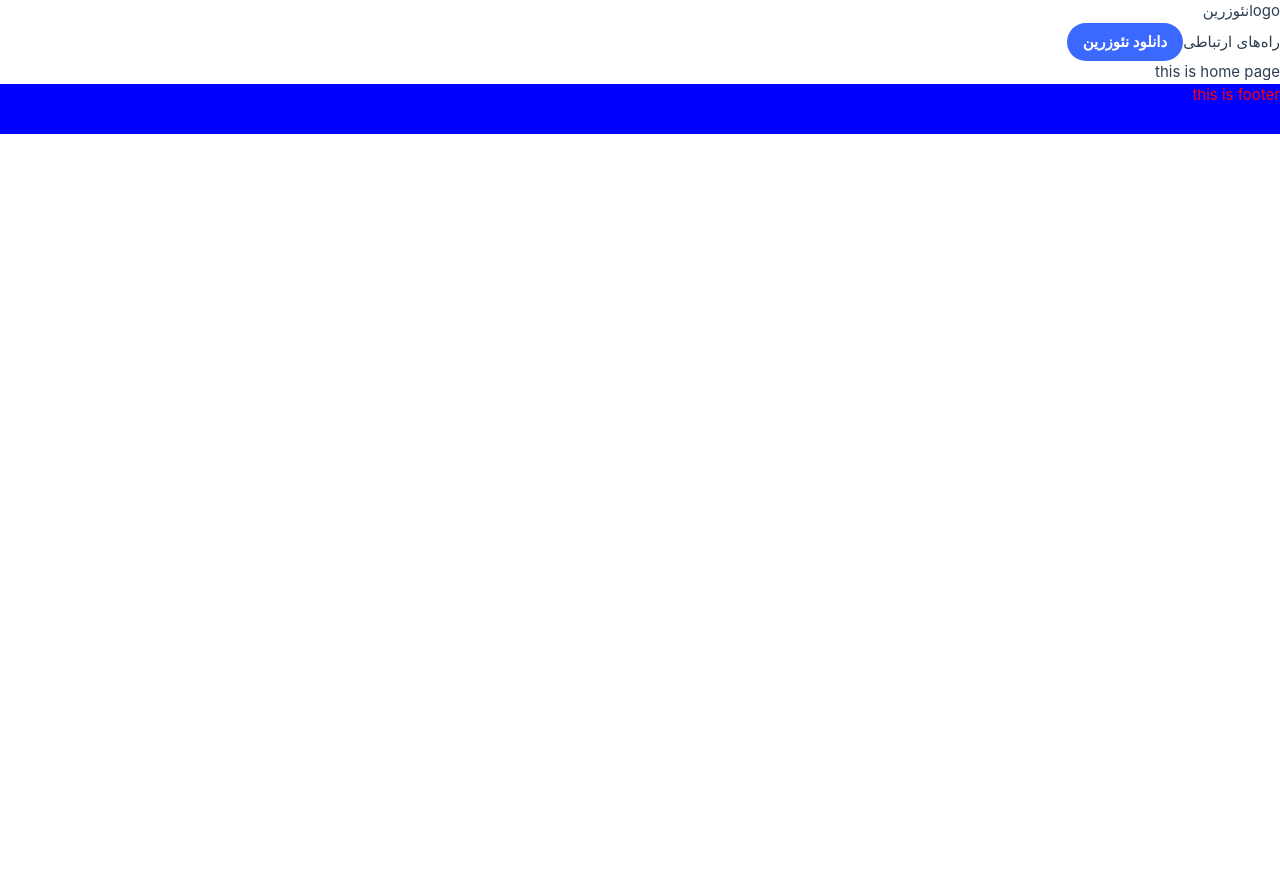
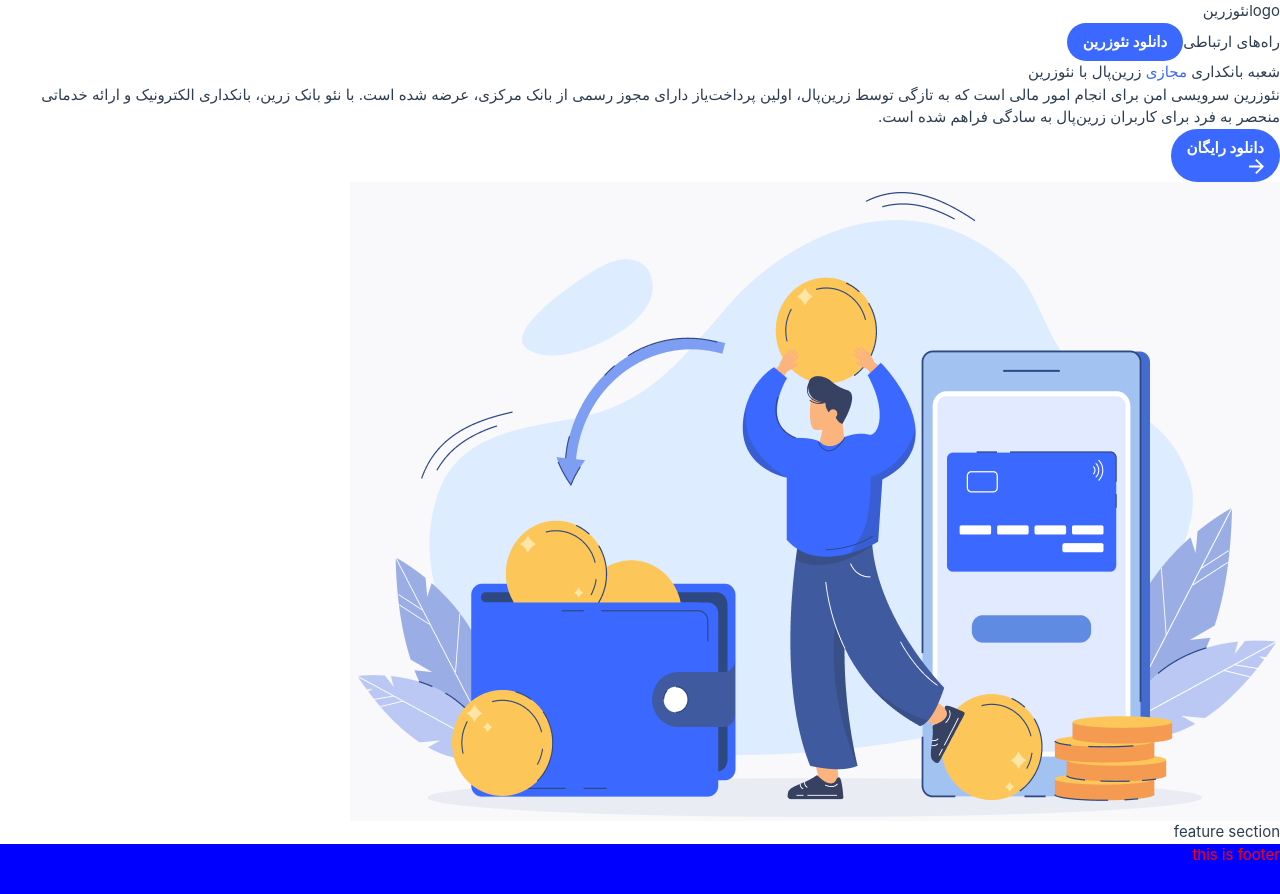
Before and after one commit to mostafakazemi/neozarin-vue, a Vue app: page / in a window 1280 px wide. Before the commit the page ends 800 px from the top, so only its background shows below. Built offline with nearby package versions, Linux system fonts and the light colour scheme.

Commit message:
Create features-section

```diff
--- a/src/assets/main.css
+++ b/src/assets/main.css
@@ -8,3 +8,11 @@
 #app {
   @apply flex flex-col min-h-screen;
 }
+
+.text-primary {
+  color: var(--color-primary);
+}
+
+span {
+  font-weight: inherit;
+}
--- /dev/null
+++ b/src/components/FeaturesSection/index.vue
@@ -0,0 +1,9 @@
+<template>
+  <section>feature section</section>
+</template>
+
+<script>
+export default {
+  name: 'FeaturesSection'
+}
+</script>
--- /dev/null
+++ b/src/components/HeroSection/index.vue
@@ -0,0 +1,29 @@
+<template>
+  <section class="flex flex-col items-center text-center">
+    <h1 class="text-4xl font-black">
+      شعبه بانکداری
+      <span class="text-primary">مجازی</span>
+      زرین‌پال با نئوزرین
+    </h1>
+    <p>
+      نئوزرین سرویسی امن برای انجام امور مالی است که به تازگی توسط زرین‌پال، اولین پرداخت‌یاز دارای
+      مجوز رسمی از بانک مرکزی، عرضه شده است. با نئو بانک زرین، بانکداری الکترونیک و ارائه خدماتی
+      منحصر به فرد برای کاربران زرین‌پال به سادگی فراهم شده است.
+    </p>
+    <TheButton class="gap-x-2">
+      دانلود رایگان
+      <IconArrowRight class="rotate-180" />
+    </TheButton>
+    <img src="@/assets/images/1.png" alt="نئوزرین" />
+  </section>
+</template>
+
+<script>
+import TheButton from '@/components/uikit/TheButton/index.vue'
+import IconArrowRight from '@/components/Icons/ArrowRight/index.vue'
+
+export default {
+  name: 'HeroSection',
+  components: { IconArrowRight, TheButton }
+}
+</script>
--- /dev/null
+++ b/src/components/Icons/ArrowRight/index.vue
@@ -0,0 +1,23 @@
+<template>
+  <svg
+    :width="size"
+    :height="size"
+    viewBox="0 0 16 16"
+    fill="none"
+    xmlns="http://www.w3.org/2000/svg"
+  >
+    <path d="M8 0L6.59 1.41L12.17 7H0V9H12.17L6.59 14.59L8 16L16 8L8 0Z" fill="currentColor" />
+  </svg>
+</template>
+<script>
+export default {
+  name: 'IconArrowRight',
+
+  props: {
+    size: {
+      type: [Number, String],
+      default: '1em'
+    }
+  }
+}
+</script>
--- a/src/components/uikit/TheButton/index.vue
+++ b/src/components/uikit/TheButton/index.vue
@@ -1,5 +1,5 @@
 <template>
-  <button :class="[variant]">
+  <button class="flex items-center" :class="[variant]">
     <slot />
   </button>
 </template>
--- a/src/layouts/default.vue
+++ b/src/layouts/default.vue
@@ -1,7 +1,9 @@
 <template>
   <TheHeader />
-  <main class="flex-grow">
-    <router-view></router-view>
+  <main class="flex-grow flex flex-col items-center">
+    <div class="max-w-screen-xl">
+      <router-view></router-view>
+    </div>
   </main>
   <TheFooter />
 </template>
--- a/src/pages/Home.vue
+++ b/src/pages/Home.vue
@@ -1,9 +1,14 @@
 <template>
-  <div>this is home page</div>
+  <HeroSection />
+  <FeaturesSection />
 </template>
 
 <script>
+import HeroSection from '@/components/HeroSection/index.vue'
+import FeaturesSection from '@/components/FeaturesSection/index.vue'
+
 export default {
-  name: 'HomePage'
+  name: 'HomePage',
+  components: { FeaturesSection, HeroSection }
 }
 </script>
```
Also changed, not shown: src/assets/images/1.png (added).
